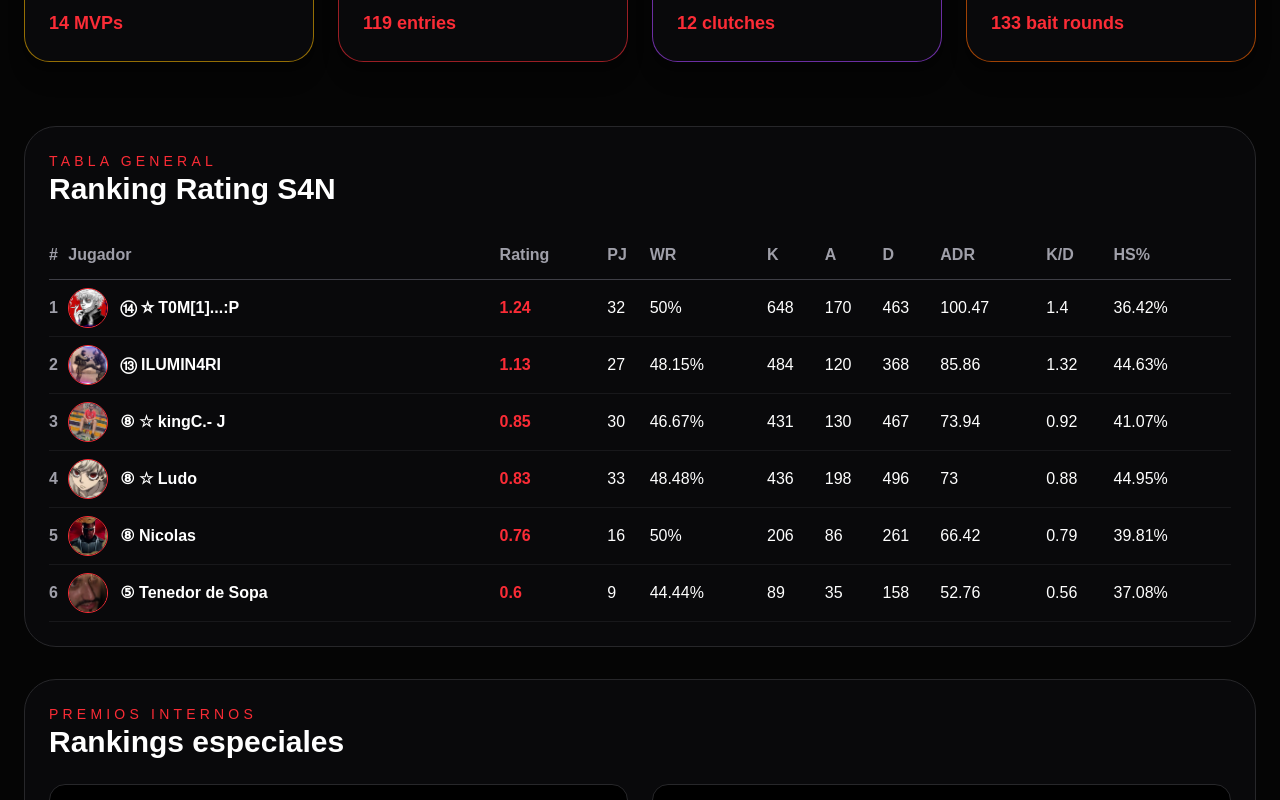
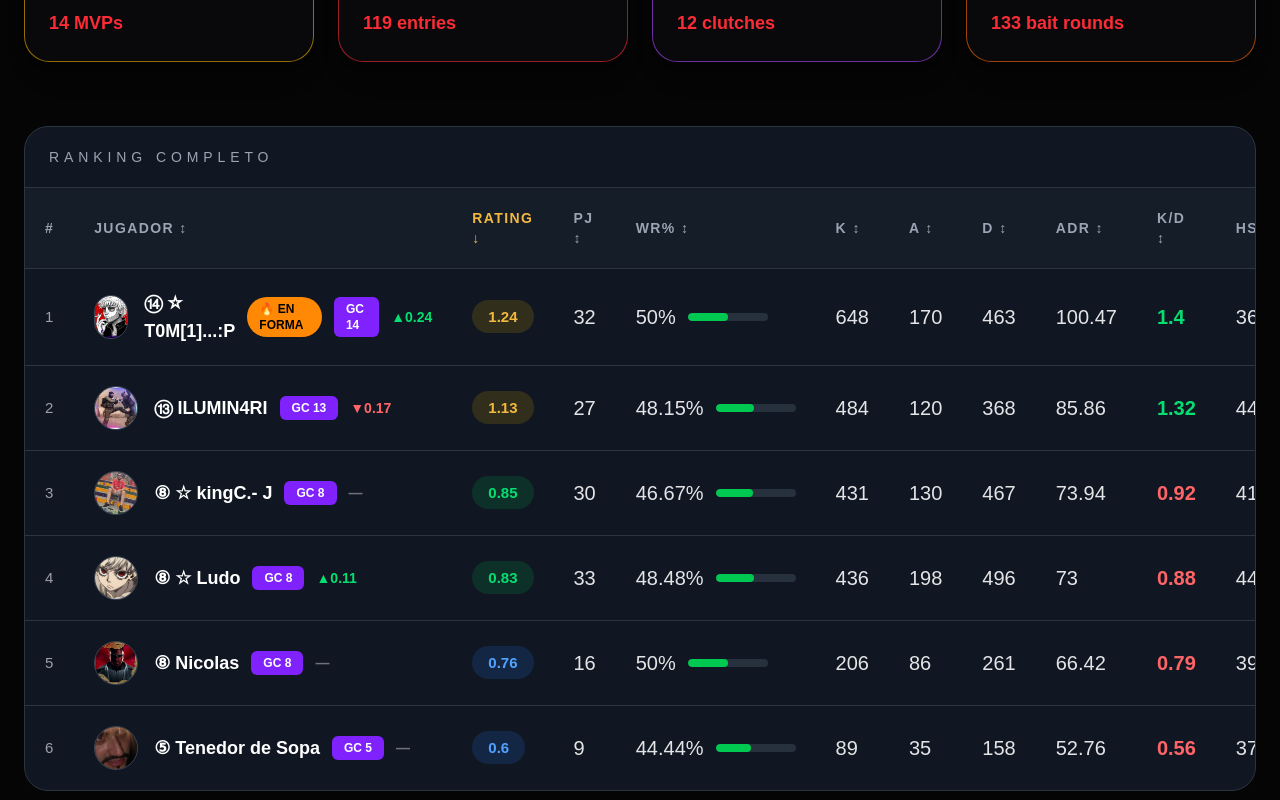
Before and after one commit to lmcondeking/cs2-stats4newbas, a Next.js app: page / in a window 1280 px wide. Shown: the part 1420-2220 px from the top of the page. Built offline with nearby package versions, Linux system fonts and the light colour scheme.

Commit message:
Upgrade ranking UI

```diff
--- a/src/app/page.tsx
+++ b/src/app/page.tsx
@@ -10,6 +10,15 @@ const avatarMap: Record<string, string> = {
   "76561199082720391": "/avatars/nico.png",
   "76561198072925518": "/avatars/ludo.png",
   "76561198051821859": "/avatars/tenedor.png",
+};
+
+const playerMeta: Record<string, { gc: number }> = {
+  "76561198810129628": { gc: 8 },
+  "76561199037068708": { gc: 13 },
+  "76561198827102122": { gc: 14 },
+  "76561199082720391": { gc: 8 },
+  "76561198072925518": { gc: 8 },
+  "76561198051821859": { gc: 5 },
 };
 
 function getPlayerAvatar(steamid?: string) {
@@ -228,80 +237,157 @@ export default function Home() {
         <div className="grid gap-8">
           <section
             id="ranking"
-            className="rounded-[2rem] border border-zinc-800 bg-zinc-950 p-6"
+            className="overflow-hidden rounded-[1.5rem] border border-[#2b3542] bg-[#101722]"
           >
-            <p className="text-sm uppercase tracking-[0.3em] text-red-500">
-              Tabla general
+            <div className="border-b border-[#2b3542] px-6 py-5">
+              <p className="text-sm uppercase tracking-[0.35em] text-[#9aa4b2]">
+                Ranking completo
               </p>
-
-            <h2 className="mb-6 text-3xl font-black text-white">
-              Ranking Rating S4N
-            </h2>
+            </div>
 
             <div className="overflow-x-auto">
-              <table className="w-full min-w-[980px]">
-                <thead>
-                  <tr className="border-b border-zinc-700 text-left text-zinc-400">
-                    <th className="py-3">#</th>
-                    <th>Jugador</th>
-                    <th>Rating</th>
-                    <th>PJ</th>
-                    <th>WR</th>
-                    <th>K</th>
-                    <th>A</th>
-                    <th>D</th>
-                    <th>ADR</th>
-                    <th>K/D</th>
-                    <th>HS%</th>
+              <table className="w-full min-w-[1180px]">
+                <thead className="bg-[#151d29]">
+                  <tr className="text-left text-sm uppercase tracking-widest text-[#9aa4b2]">
+                    <th className="px-5 py-5">#</th>
+                    <th className="px-5 py-5">Jugador ↕</th>
+                    <th className="px-5 py-5 text-[#f4b83f]">Rating ↓</th>
+                    <th className="px-5 py-5">PJ ↕</th>
+                    <th className="px-5 py-5">WR% ↕</th>
+                    <th className="px-5 py-5">K ↕</th>
+                    <th className="px-5 py-5">A ↕</th>
+                    <th className="px-5 py-5">D ↕</th>
+                    <th className="px-5 py-5">ADR ↕</th>
+                    <th className="px-5 py-5">K/D ↕</th>
+                    <th className="px-5 py-5">HS% ↕</th>
                   </tr>
                 </thead>
 
                 <tbody>
-                  {ranking.map((player, index) => (
+                  {ranking.map((player, index) => {
+                    const gc = playerMeta[String(player.steamid)]?.gc || "-";
+                    const isTop = index === 0;
+                    const kdGood = Number(player.kd) >= 1;
+                    const rating = Number(player.ratingS4N);
+                    const trend =
+                      index === 0
+                        ? "▲0.24"
+                        : index === 1
+                        ? "▼0.17"
+                        : index === 3
+                        ? "▲0.11"
+                        : "—";
+
+                    return (
                       <tr
                         key={player.steamid}
-                      className="border-b border-zinc-900 transition hover:bg-zinc-900/60"
+                        className="border-t border-[#2b3542] text-[15px] text-zinc-200 transition hover:bg-[#172131]"
                       >
-                      <td className="py-4 font-black text-zinc-400">
+                        <td className="px-5 py-5 text-zinc-400">
                           {index + 1}
                         </td>
 
-                      <td className="font-bold">
+                        <td className="px-5 py-5">
                           <Link
                             href={`/player/${player.steamid}`}
-                          className="flex items-center gap-3 text-white hover:text-red-400"
+                            className="flex items-center gap-4"
                           >
-                          <span className="relative h-10 w-10 overflow-hidden rounded-full border border-red-500">
+                            <span className="relative h-11 w-11 overflow-hidden rounded-full border border-[#3a4655]">
                               <Image
                                 src={getPlayerAvatar(player.steamid)}
                                 alt={player.name}
                                 fill
-                              sizes="40px"
+                                sizes="44px"
                                 className="object-cover"
                               />
                             </span>
-                          <span>{player.name}</span>
+
+                            <span className="flex items-center gap-3">
+                              <span className="text-lg font-black text-white">
+                                {player.name}
+                              </span>
+
+                              {isTop && (
+                                <span className="rounded-full bg-orange-400 px-3 py-1 text-xs font-black uppercase text-black">
+                                  🔥 En forma
+                                </span>
+                              )}
+
+                              <span className="rounded-md bg-violet-600 px-3 py-1 text-xs font-black text-white">
+                                GC {gc}
+                              </span>
+
+                              <span
+                                className={`text-sm font-black ${
+                                  trend.startsWith("▲")
+                                    ? "text-green-400"
+                                    : trend.startsWith("▼")
+                                    ? "text-red-400"
+                                    : "text-zinc-500"
+                                }`}
+                              >
+                                {trend}
+                              </span>
+                            </span>
                           </Link>
                         </td>
 
-                      <td className="font-black text-red-500">
+                        <td className="px-5 py-5">
+                          <span
+                            className={`rounded-full px-4 py-2 font-black ${
+                              rating >= 1
+                                ? "bg-yellow-500/15 text-[#f4b83f]"
+                                : rating >= 0.8
+                                ? "bg-green-500/15 text-green-400"
+                                : "bg-blue-500/15 text-blue-400"
+                            }`}
+                          >
                             {player.ratingS4N}
+                          </span>
                         </td>
-                      <td>{player.matches}</td>
-                      <td>{player.winrate}%</td>
-                      <td>{player.kills}</td>
-                      <td>{player.assists}</td>
-                      <td>{player.deaths}</td>
-                      <td>{player.adr}</td>
-                      <td>{player.kd}</td>
-                      <td>{player.hsPercent}%</td>
+
+                        <td className="px-5 py-5 text-xl">{player.matches}</td>
+
+                        <td className="px-5 py-5">
+                          <div className="flex items-center gap-3">
+                            <span className="text-xl">{player.winrate}%</span>
+                            <span className="h-2 w-20 overflow-hidden rounded-full bg-[#27313d]">
+                              <span
+                                className="block h-full rounded-full bg-green-500"
+                                style={{
+                                  width: `${Math.min(
+                                    100,
+                                    Number(player.winrate)
+                                  )}%`,
+                                }}
+                              />
+                            </span>
+                          </div>
+                        </td>
+
+                        <td className="px-5 py-5 text-xl">{player.kills}</td>
+                        <td className="px-5 py-5 text-xl">{player.assists}</td>
+                        <td className="px-5 py-5 text-xl">{player.deaths}</td>
+                        <td className="px-5 py-5 text-xl">{player.adr}</td>
+
+                        <td
+                          className={`px-5 py-5 text-xl font-black ${
+                            kdGood ? "text-green-400" : "text-red-400"
+                          }`}
+                        >
+                          {player.kd}
+                        </td>
+
+                        <td className="px-5 py-5 text-xl">
+                          {player.hsPercent}%
+                        </td>
                       </tr>
-                  ))}
+                    );
+                  })}
                 </tbody>
               </table>
             </div>
           </section>
-
           <section
             id="especiales"
             className="rounded-[2rem] border border-zinc-800 bg-zinc-950 p-6"
```
Lines whose indentation alone changed are shown as unchanged.
